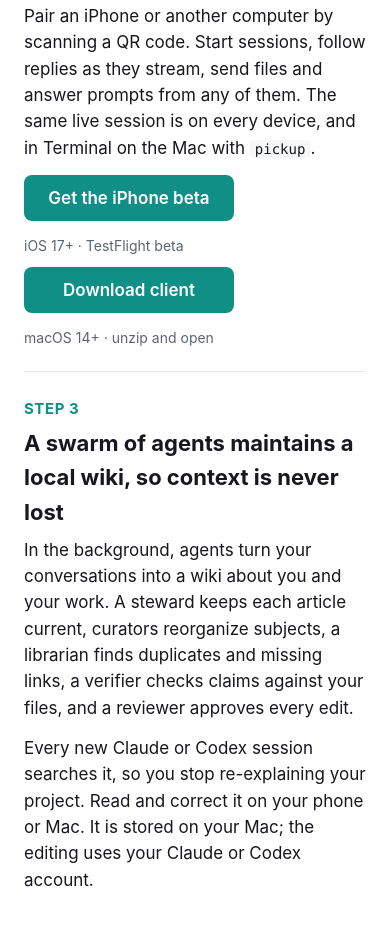
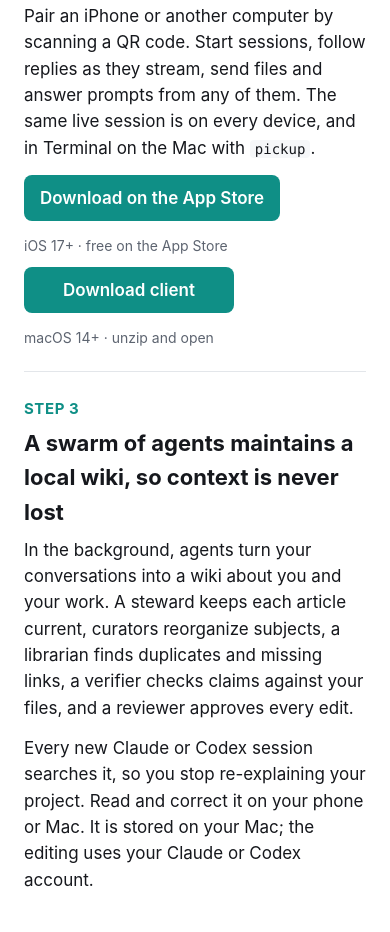
Before and after one commit to smatt989/agentremote-site, a plain HTML site: page index.html in a window 390 px wide. Shown: the part 1427-2359 px from the top of the page. Drawn offline with Linux system fonts and the light colour scheme; no server answers.

Commit message:
Link the iPhone app on the App Store

```diff
--- a/index.html
+++ b/index.html
@@ -41,7 +41,7 @@
         <div class="body">
           <h2>Use your phone and other laptops to share sessions</h2>
           <p>Pair an iPhone or another computer by scanning a QR code. Start sessions, follow replies as they stream, send files and answer prompts from any of them. The same live session is on every device, and in Terminal on the Mac with <code>pickup</code>.</p>
-          <div class="actions"><a class="button primary" href="https://testflight.apple.com/join/FkZmTZ4D">Get the iPhone beta</a><small>iOS 17+ · TestFlight beta</small></div>
+          <div class="actions"><a class="button primary" href="https://apps.apple.com/app/id6810881039">Download on the App Store</a><small>iOS 17+ · free on the App Store</small></div>
           <div class="actions"><a class="button primary" href="https://github.com/smatt989/agentremote-site/releases/download/v0.8.7/AgentRemoteClient.zip">Download client</a><small>macOS 14+ · unzip and open</small></div>
         </div>
       </div>
```
